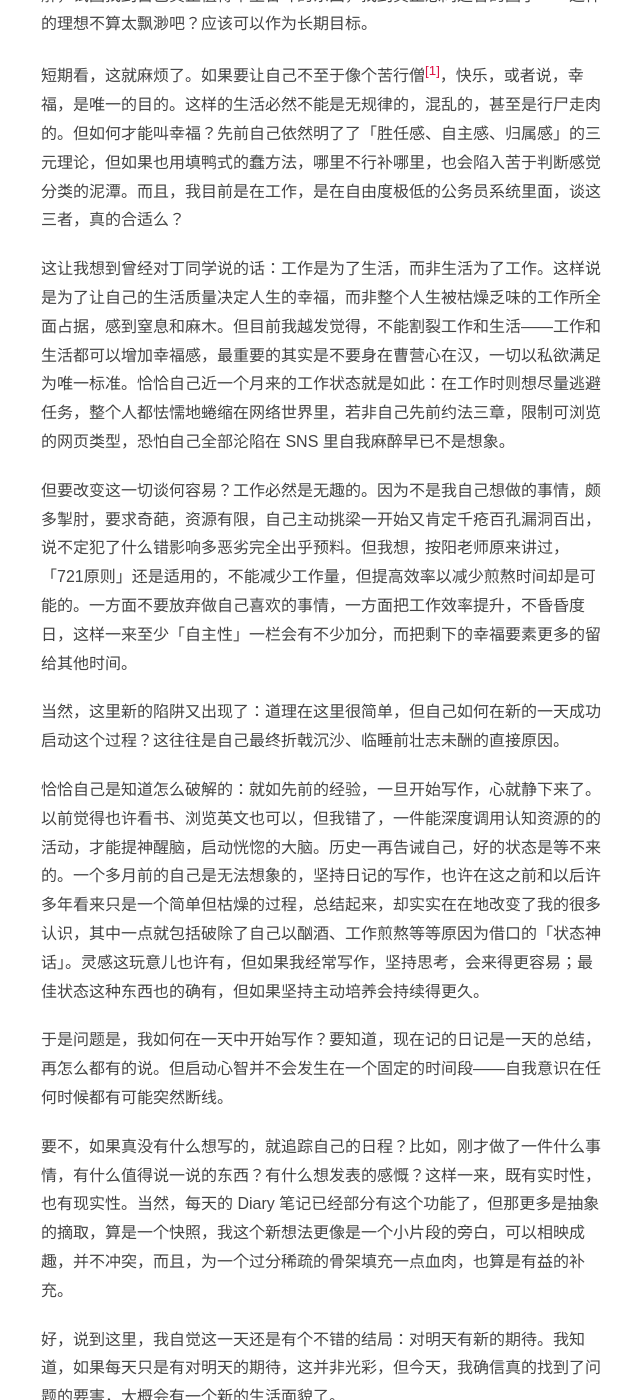
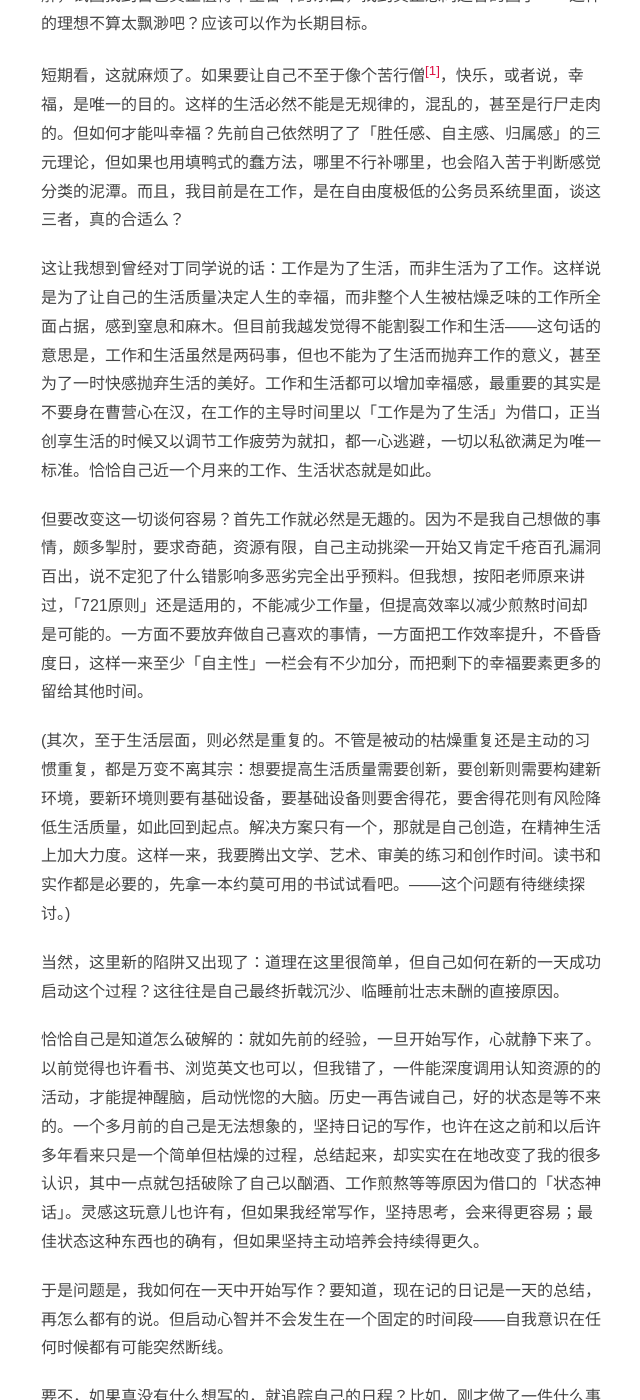
Before and after one commit to fanyange/fanyange.github.io, a Jekyll site: the page built from _posts/2014-01-05-new3-14th.md, in a window 1280 px wide and 1400 px high, scrolled down 548 px. Shown: the whole window, without its empty margins (319-959 px from the left). Built offline with Jekyll 4.4.1, drawn with Linux system fonts in a browser that asks for light colours; some web fonts are replaced; comment, search, counter and statistics services are not loaded.

Commit message:
增加关于「重复生活」的解法思考（待续）

```diff
--- a/_posts/2014-01-05-new3-14th.md
+++ b/_posts/2014-01-05-new3-14th.md
@@ -11,9 +11,11 @@ categories: 日知录
 
 短期看，这就麻烦了。如果要让自己不至于像个苦行僧[^1]，快乐，或者说，幸福，是唯一的目的。这样的生活必然不能是无规律的，混乱的，甚至是行尸走肉的。但如何才能叫幸福？先前自己依然明了了「胜任感、自主感、归属感」的三元理论，但如果也用填鸭式的蠢方法，哪里不行补哪里，也会陷入苦于判断感觉分类的泥潭。而且，我目前是在工作，是在自由度极低的公务员系统里面，谈这三者，真的合适么？
 
-这让我想到曾经对丁同学说的话：工作是为了生活，而非生活为了工作。这样说是为了让自己的生活质量决定人生的幸福，而非整个人生被枯燥乏味的工作所全面占据，感到窒息和麻木。但目前我越发觉得，不能割裂工作和生活——工作和生活都可以增加幸福感，最重要的其实是不要身在曹营心在汉，一切以私欲满足为唯一标准。恰恰自己近一个月来的工作状态就是如此：在工作时则想尽量逃避任务，整个人都怯懦地蜷缩在网络世界里，若非自己先前约法三章，限制可浏览的网页类型，恐怕自己全部沦陷在 SNS 里自我麻醉早已不是想象。
+这让我想到曾经对丁同学说的话：工作是为了生活，而非生活为了工作。这样说是为了让自己的生活质量决定人生的幸福，而非整个人生被枯燥乏味的工作所全面占据，感到窒息和麻木。但目前我越发觉得不能割裂工作和生活——这句话的意思是，工作和生活虽然是两码事，但也不能为了生活而抛弃工作的意义，甚至为了一时快感抛弃生活的美好。工作和生活都可以增加幸福感，最重要的其实是不要身在曹营心在汉，在工作的主导时间里以「工作是为了生活」为借口，正当创享生活的时候又以调节工作疲劳为就扣，都一心逃避，一切以私欲满足为唯一标准。恰恰自己近一个月来的工作、生活状态就是如此。
 
-但要改变这一切谈何容易？工作必然是无趣的。因为不是我自己想做的事情，颇多掣肘，要求奇葩，资源有限，自己主动挑梁一开始又肯定千疮百孔漏洞百出，说不定犯了什么错影响多恶劣完全出乎预料。但我想，按阳老师原来讲过，「721原则」还是适用的，不能减少工作量，但提高效率以减少煎熬时间却是可能的。一方面不要放弃做自己喜欢的事情，一方面把工作效率提升，不昏昏度日，这样一来至少「自主性」一栏会有不少加分，而把剩下的幸福要素更多的留给其他时间。
+但要改变这一切谈何容易？首先工作就必然是无趣的。因为不是我自己想做的事情，颇多掣肘，要求奇葩，资源有限，自己主动挑梁一开始又肯定千疮百孔漏洞百出，说不定犯了什么错影响多恶劣完全出乎预料。但我想，按阳老师原来讲过，「721原则」还是适用的，不能减少工作量，但提高效率以减少煎熬时间却是可能的。一方面不要放弃做自己喜欢的事情，一方面把工作效率提升，不昏昏度日，这样一来至少「自主性」一栏会有不少加分，而把剩下的幸福要素更多的留给其他时间。
+
+(其次，至于生活层面，则必然是重复的。不管是被动的枯燥重复还是主动的习惯重复，都是万变不离其宗：想要提高生活质量需要创新，要创新则需要构建新环境，要新环境则要有基础设备，要基础设备则要舍得花，要舍得花则有风险降低生活质量，如此回到起点。解决方案只有一个，那就是自己创造，在精神生活上加大力度。这样一来，我要腾出文学、艺术、审美的练习和创作时间。读书和实作都是必要的，先拿一本约莫可用的书试试看吧。——这个问题有待继续探讨。)
 
 当然，这里新的陷阱又出现了：道理在这里很简单，但自己如何在新的一天成功启动这个过程？这往往是自己最终折戟沉沙、临睡前壮志未酬的直接原因。
 
```
